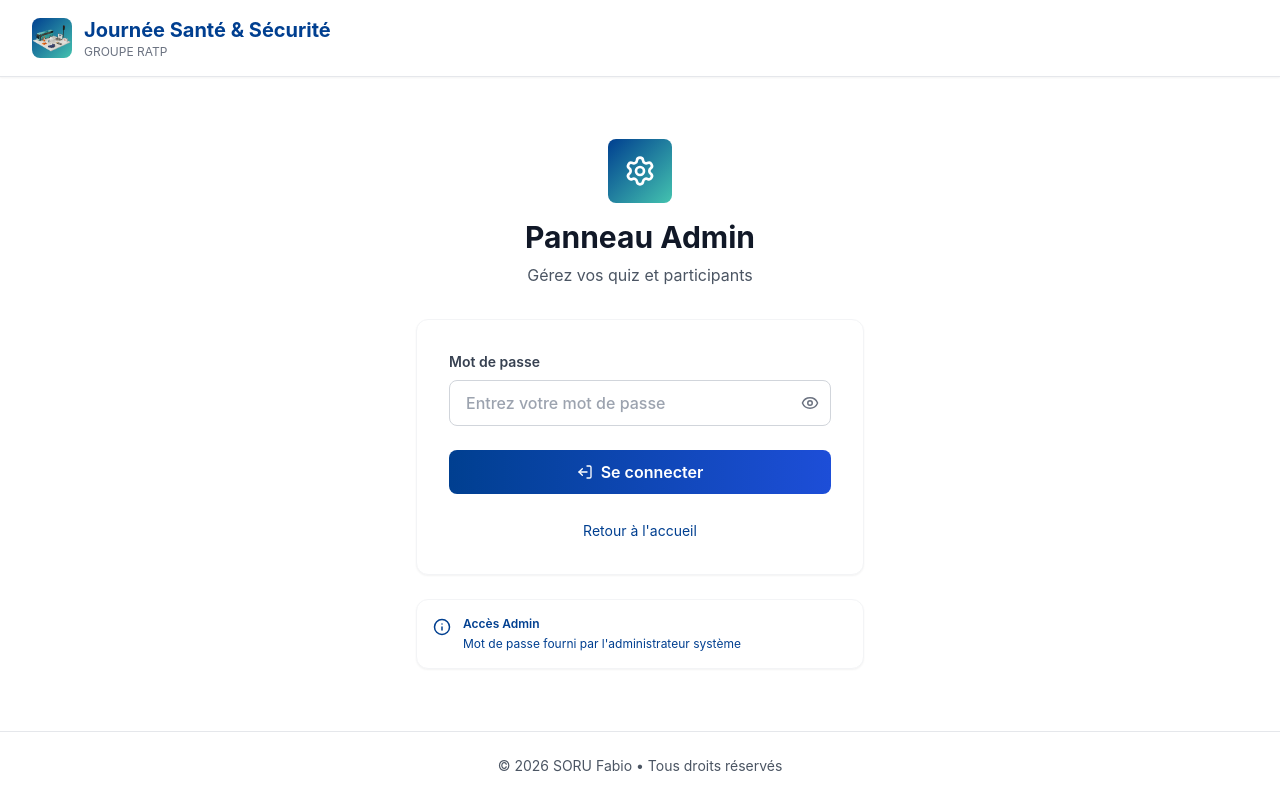
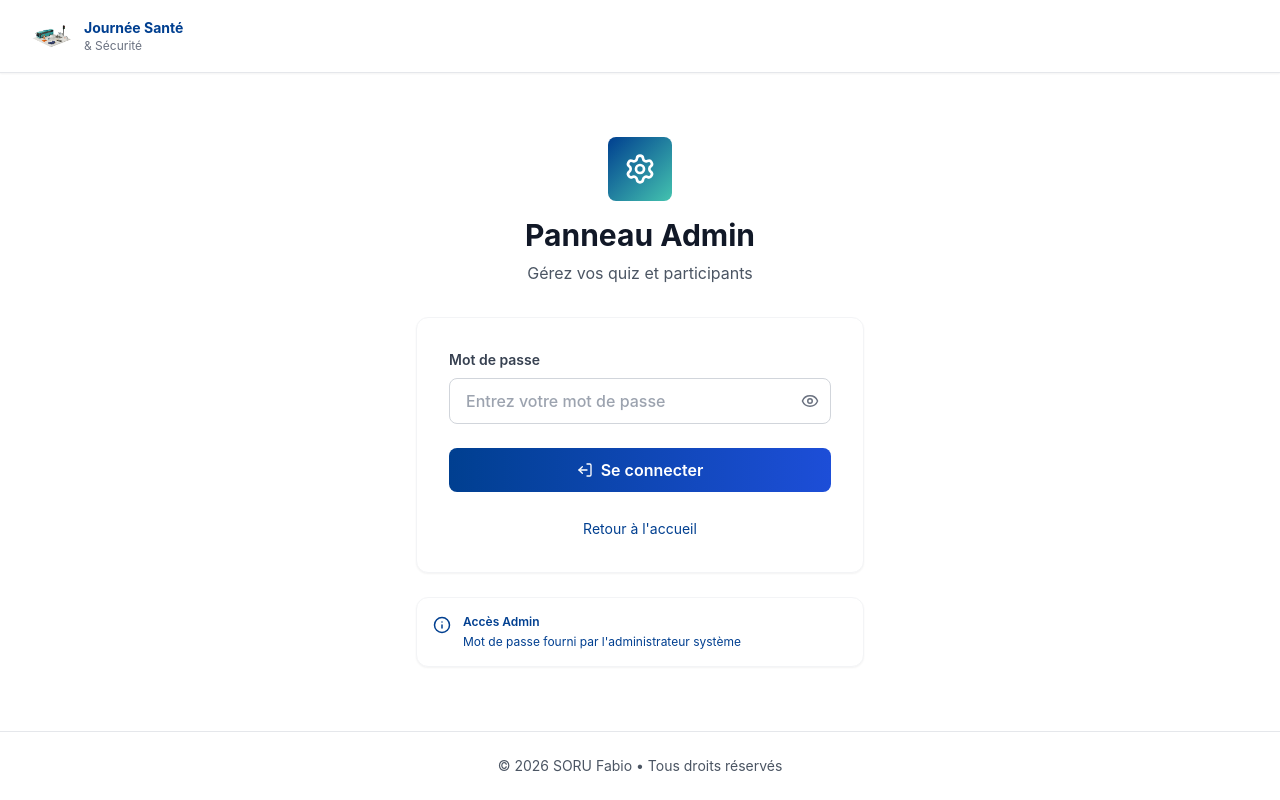
Before and after one commit to fabiosoru/kahoot_stdm, a Next.js app: page /admin/login in a window 1280 px wide. Built offline with nearby package versions, Linux system fonts and the light colour scheme.

Commit message:
Retirer le logo double du panneau admin login
- Remplacer le logo double (gradient + image) par le logo Champagne propre
- Utiliser champagne-logo.png cohérent avec le reste de l'app
- Design plus simple et épuré

```diff
--- a/app/admin/login/page.tsx
+++ b/app/admin/login/page.tsx
@@ -44,19 +44,17 @@ export default function AdminLogin() {
       <header className="app-header">
         <div className="container-base py-4 flex justify-between items-center">
           <Link href="/" className="flex items-center gap-3">
-            <div className="w-10 h-10 bg-gradient-to-br from-brand-blue to-brand-green rounded-lg flex items-center justify-center">
-              <Image
+            <Image
               src="/affiche.png"
               alt="Champagne Mobilités"
-              width={50}
-              height={50}
-              className="h-12 w-auto"
+              width={40}
+              height={40}
+              className="h-10 w-auto"
               priority
             />
-            </div>
             <div>
-              <h1 className="text-xl font-bold text-brand-blue">Journée Santé & Sécurité</h1>
-              <p className="text-xs text-gray-500">GROUPE RATP</p>
+              <h1 className="text-sm font-bold text-brand-blue">Journée Santé</h1>
+              <p className="text-xs text-gray-500">& Sécurité</p>
             </div>
           </Link>
         </div>
```
